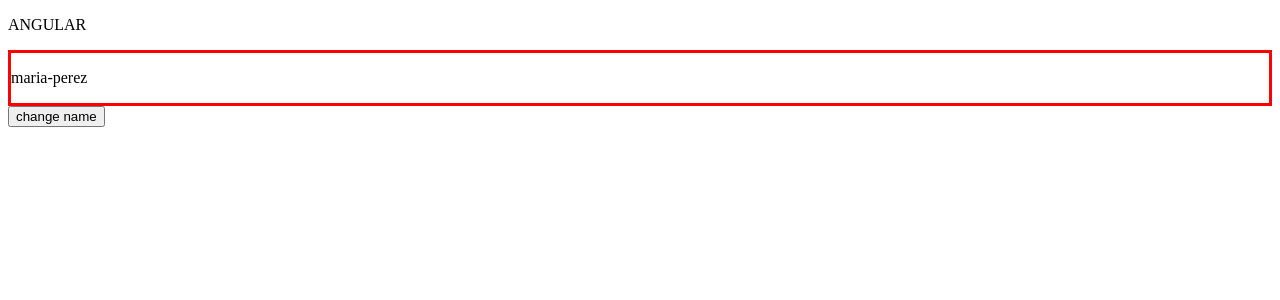
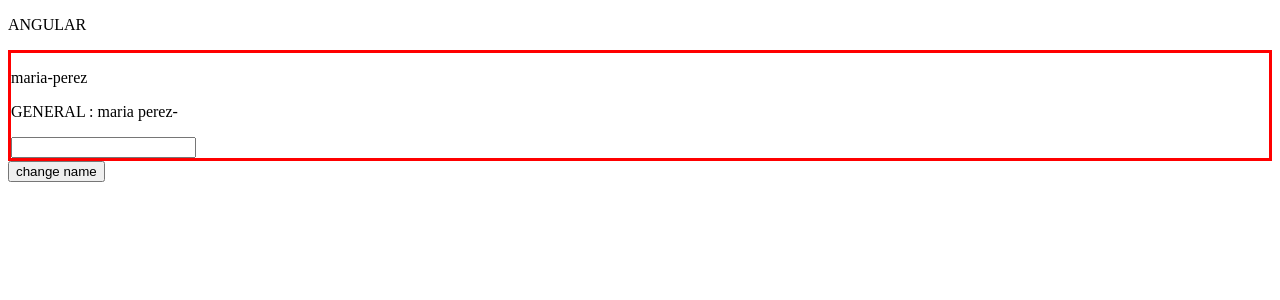
Before and after one commit to cricripaz/angular-train-2022, an Angular app: page / in a window 1280 px wide. Shown: the top 300 px of the page. Built offline with nearby package versions, Linux system fonts and the light colour scheme.

Commit message:
[11-08-2022 task 3] Do Check

```diff
--- a/src/app/app.module.ts
+++ b/src/app/app.module.ts
@@ -1,4 +1,5 @@
 import { NgModule } from '@angular/core';
+import { FormsModule } from '@angular/forms';
 import { BrowserModule } from '@angular/platform-browser';
 
 import { AppRoutingModule } from './app-routing.module';
@@ -7,7 +8,7 @@
 
 @NgModule({
   declarations: [AppComponent, Test1Component],
-  imports: [BrowserModule, AppRoutingModule],
+  imports: [BrowserModule, AppRoutingModule, FormsModule],
   providers: [],
   bootstrap: [AppComponent],
 })
--- a/src/app/test1/test1.component.html
+++ b/src/app/test1/test1.component.html
@@ -2,4 +2,7 @@
   <p>
     {{ name + '-' + lastName }}
   </p>
+
+  <p>GENERAL : {{ generalData }}</p>
+  <input type="text" [(ngModel)]="middleName" />
 </div>
--- a/src/app/test1/test1.component.ts
+++ b/src/app/test1/test1.component.ts
@@ -1,5 +1,6 @@
 import {
   Component,
+  DoCheck,
   Input,
   OnChanges,
   OnInit,
@@ -11,12 +12,20 @@
   templateUrl: './test1.component.html',
   styleUrls: ['./test1.component.css'],
 })
-export class Test1Component implements OnInit, OnChanges {
+export class Test1Component implements OnInit, OnChanges, DoCheck {
   @Input() name!: string;
   @Input() lastName: string = 'perez';
 
+  public middleName: string = '';
+  public generalData: string = '';
+
   constructor() {
     console.log('constructor');
+  }
+
+  ngDoCheck(): void {
+    console.log('Do Check');
+    this.generalData = this.name + ' ' + this.lastName + '-' + this.middleName;
   }
 
   ngOnChanges(changes: SimpleChanges): void {
```
